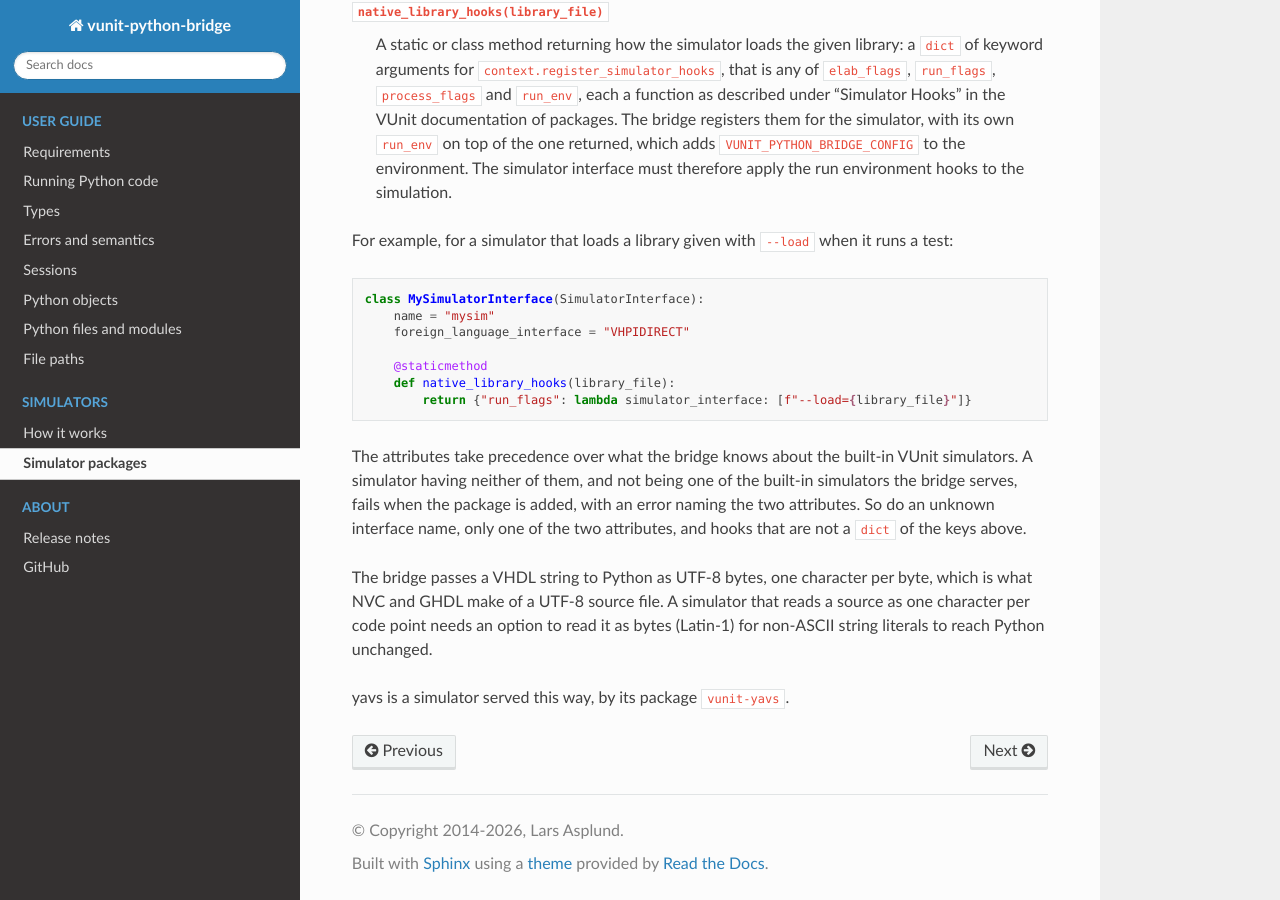
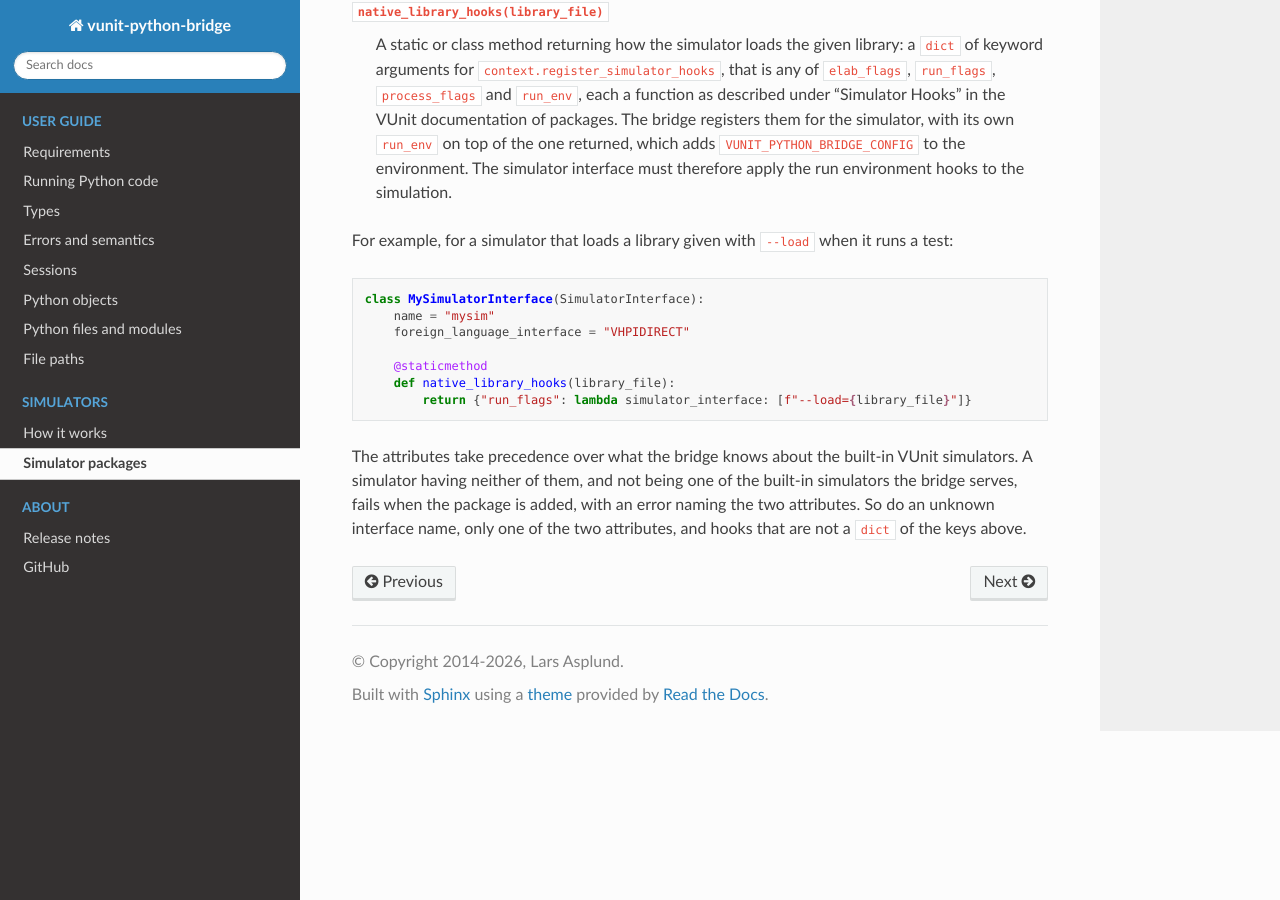
Before and after one commit to VUnit/vunit-python-bridge, a Sphinx documentation site: the page built from docs/simulator_packages.rst, in a window 1280 px wide and 900 px high, scrolled down 553 px. Built offline with Sphinx 7.4.7 and the Read the Docs theme 3.1.0, drawn with Linux system fonts in a browser that asks for light colours; pages that are not in the unit, such as notebooks, are missing from menus; the version number is read from the project's files by our own code.

Commit message:
Remove the yavs mentions and the string encoding paragraph, shorten the news fragment
Co-Authored-By: Claude Sonnet 5.5 <noreply@anthropic.com>

```diff
--- a/docs/simulator_packages.rst
+++ b/docs/simulator_packages.rst
@@ -50,10 +50,3 @@ VUnit simulators. A simulator having neither of them, and not being one of the
 built-in simulators the bridge serves, fails when the package is added, with
 an error naming the two attributes. So do an unknown interface name, only one
 of the two attributes, and hooks that are not a ``dict`` of the keys above.
-
-The bridge passes a VHDL string to Python as UTF-8 bytes, one character per
-byte, which is what NVC and GHDL make of a UTF-8 source file. A simulator that
-reads a source as one character per code point needs an option to read it as
-bytes (Latin-1) for non-ASCII string literals to reach Python unchanged.
-
-yavs is a simulator served this way, by its package ``vunit-yavs``.
```
Also changed, not shown: README.md (+1 -1 lines), release_notes/news.d/41.feature.md (+1 -1 lines).
